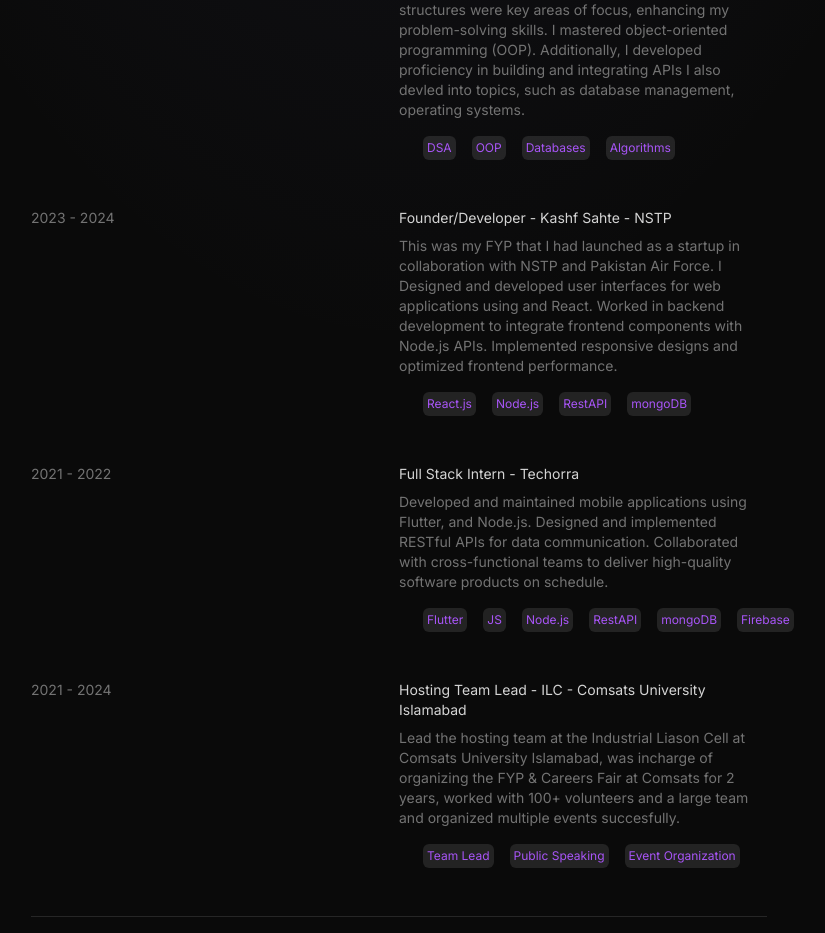
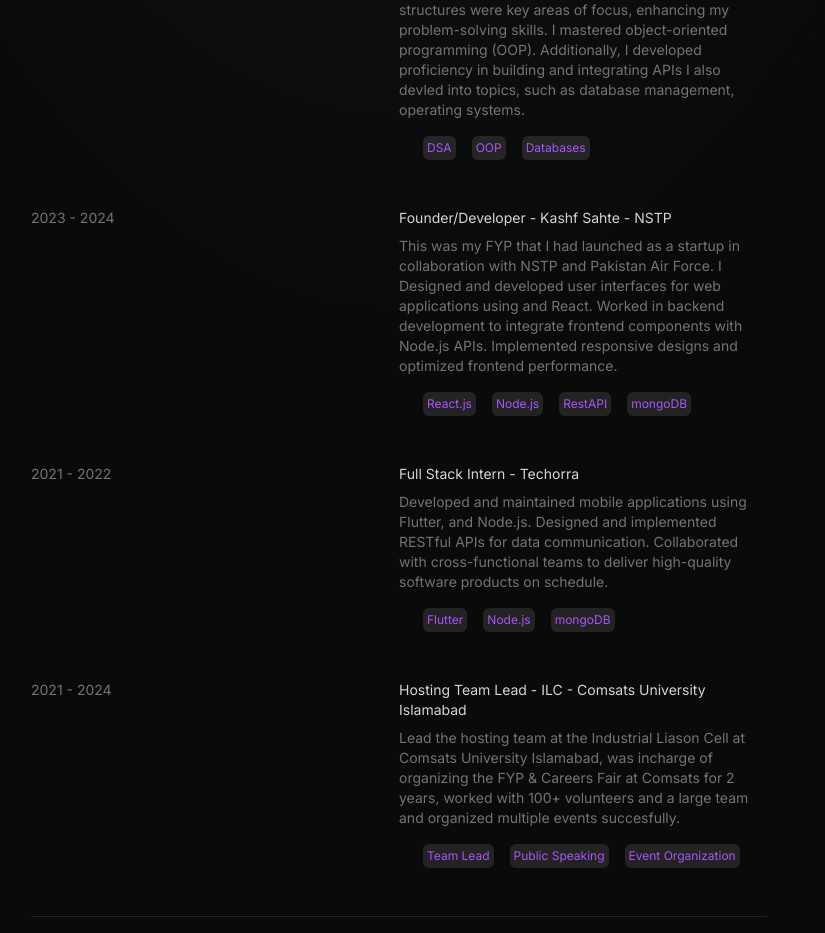
Before and after one commit to saada865/Portfolio, a React (Vite) app: page / in a window 1280 px wide. Shown: the part 2221-3154 px from the top of the page, without its empty margins (241-1066 px from the left). Built offline with nearby package versions, Linux system fonts and the light colour scheme.

Commit message:
update experience

```diff
--- a/src/constants/index.js
+++ b/src/constants/index.js
@@ -13,7 +13,7 @@ export const EXPERIENCES = [
     role: "Bachelors in Software Engineering",
     company: "Comsats University Islamabad CGPA - 3.17",
     description: `During my bachelor's I gained a comprehensive understanding of web development, creating dynamic and responsive websites. Algorithms and data structures were key areas of focus, enhancing my problem-solving skills. I mastered object-oriented programming (OOP). Additionally, I developed proficiency in building and integrating APIs I also devled into topics, such as database management, operating systems.`,
-    technologies: ["DSA", "OOP", "Databases", "Algorithms"],
+    technologies: ["DSA", "OOP", "Databases"],
   },
   {
     year: "2023 - 2024",
@@ -27,14 +27,7 @@ export const EXPERIENCES = [
     role: "Full Stack Intern",
     company: "Techorra",
     description: `Developed and maintained mobile applications using Flutter, and Node.js. Designed and implemented RESTful APIs for data communication. Collaborated with cross-functional teams to deliver high-quality software products on schedule.`,
-    technologies: [
-      "Flutter",
-      "JS",
-      "Node.js",
-      "RestAPI",
-      "mongoDB",
-      "Firebase",
-    ],
+    technologies: ["Flutter", "Node.js", "mongoDB"],
   },
   {
     year: "2021 - 2024",
```
